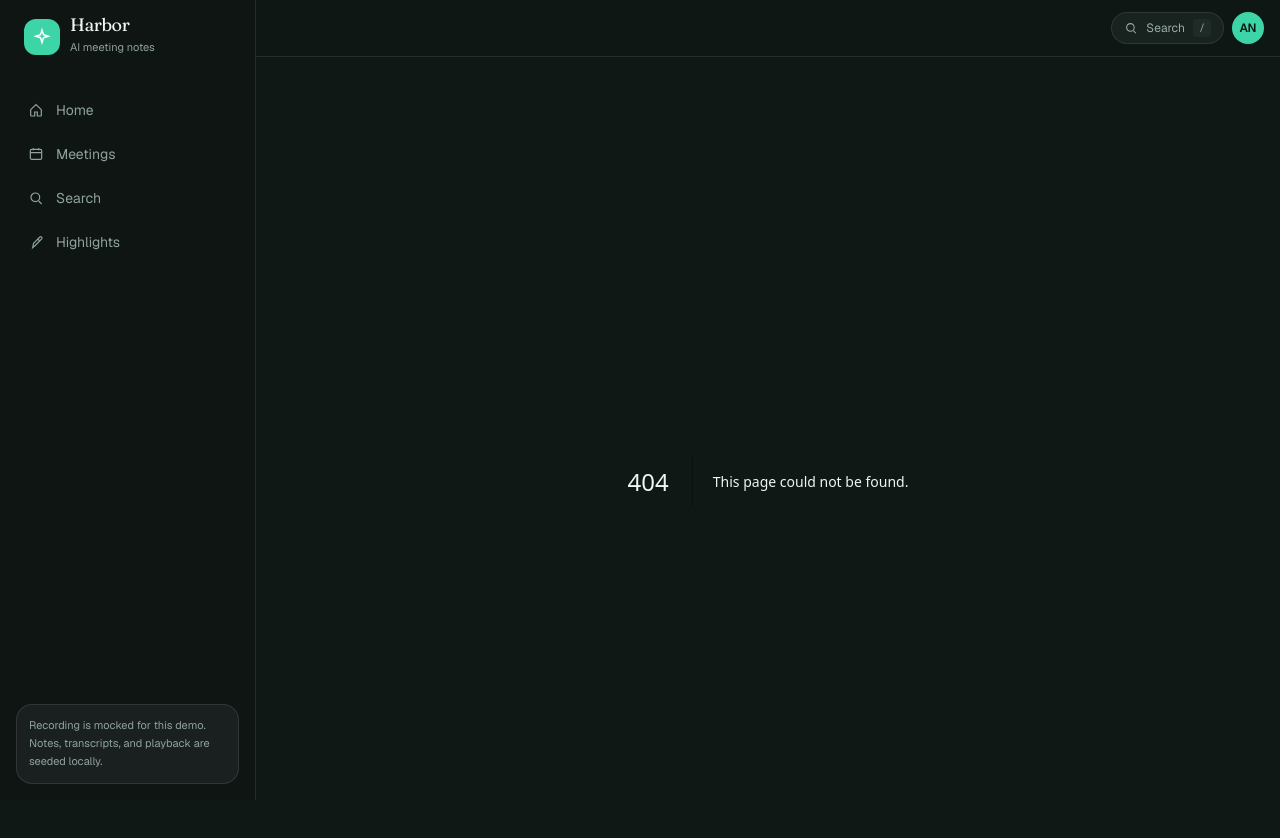
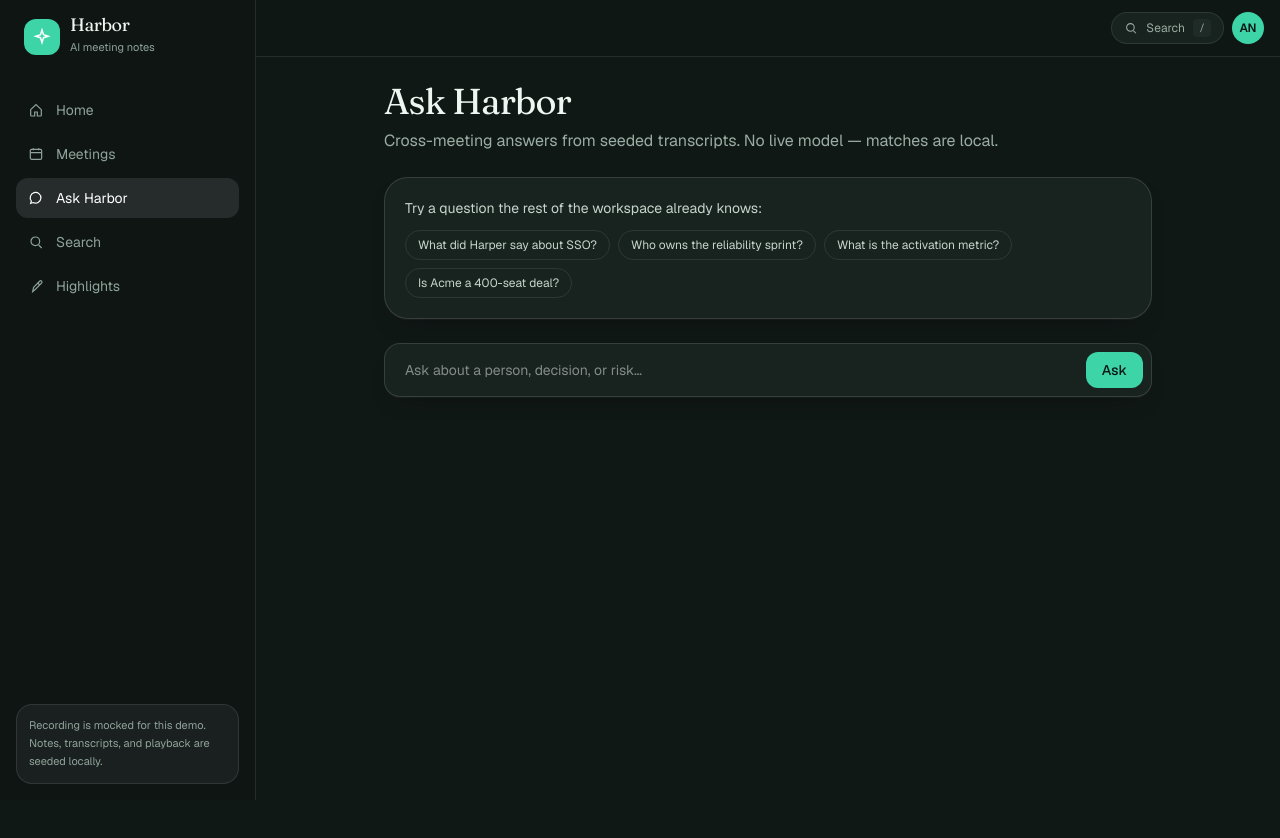
Before and after one commit to Anish2804/8x-fathom-clone, a Next.js app: page /ask in a window 1280 px wide. Before the commit this address had no page. Shown: the top 838 px of the page. After the commit the page ends 800 px from the top, so only its background shows below. Built offline with nearby package versions, Linux system fonts and the light colour scheme.

Commit message:
Add Ask Harbor, a cross-meeting Q&A over seeded transcripts.
Answers are local keyword matches with citations and links back to the source meeting, covering the Fathom-style ask flow without a live model.

Co-authored-by: Cursor <cursoragent@cursor.com>

```diff
--- /dev/null
+++ b/src/app/ask/page.tsx
@@ -0,0 +1,100 @@
+"use client";
+
+import Link from "next/link";
+import { useState } from "react";
+import { askHarbor, suggestedQuestions, type AskAnswer } from "@/lib/ask";
+
+export default function AskPage() {
+  const [q, setQ] = useState("");
+  const [log, setLog] = useState<{ role: "user" | "harbor"; text: string; citations?: AskAnswer["citations"] }[]>([]);
+
+  function submit(question: string) {
+    const trimmed = question.trim();
+    if (!trimmed) return;
+    const result = askHarbor(trimmed);
+    setLog((curr) => [
+      ...curr,
+      { role: "user", text: trimmed },
+      { role: "harbor", text: result.answer, citations: result.citations },
+    ]);
+    setQ("");
+  }
+
+  return (
+    <div className="mx-auto max-w-3xl">
+      <h1 className="font-[family-name:var(--font-display)] text-4xl tracking-tight">Ask Harbor</h1>
+      <p className="mt-2 text-[var(--muted)]">
+        Cross-meeting answers from seeded transcripts. No live model — matches are local.
+      </p>
+
+      <div className="mt-6 space-y-3">
+        {log.length === 0 && (
+          <div className="surface rounded-3xl p-5">
+            <p className="text-sm text-[var(--ink-soft)]">Try a question the rest of the workspace already knows:</p>
+            <div className="mt-3 flex flex-wrap gap-2">
+              {suggestedQuestions().map((item) => (
+                <button
+                  key={item}
+                  onClick={() => submit(item)}
+                  className="rounded-full border border-[var(--line)] px-3 py-1.5 text-left text-xs text-[var(--ink-soft)] hover:border-[var(--accent)]/40"
+                >
+                  {item}
+                </button>
+              ))}
+            </div>
+          </div>
+        )}
+        {log.map((entry, i) => (
+          <article
+            key={`${entry.role}-${i}`}
+            className={`rounded-3xl p-4 ${
+              entry.role === "user" ? "ml-8 border border-[var(--line)] bg-[var(--bg-muted)]" : "surface mr-8"
+            }`}
+          >
+            <p className="text-[11px] uppercase tracking-wider text-[var(--muted)]">
+              {entry.role === "user" ? "You" : "Harbor"}
+            </p>
+            <p className="mt-1 text-sm leading-relaxed text-[var(--ink-soft)]">{entry.text}</p>
+            {entry.citations && entry.citations.length > 0 && (
+              <ul className="mt-3 space-y-2">
+                {entry.citations.map((cite) => (
+                  <li key={cite.href + cite.snippet.slice(0, 12)}>
+                    <Link
+                      href={cite.href}
+                      className="block rounded-2xl border border-[var(--line)] px-3 py-2 hover:border-[var(--accent)]/40"
+                    >
+                      <p className="text-[11px] text-[var(--accent)]">
+                        {cite.speaker} · {cite.meetingTitle}
+                      </p>
+                      <p className="mt-0.5 text-xs text-[var(--muted)]">{cite.snippet}</p>
+                    </Link>
+                  </li>
+                ))}
+              </ul>
+            )}
+          </article>
+        ))}
+      </div>
+
+      <form
+        className="sticky bottom-4 mt-6"
+        onSubmit={(e) => {
+          e.preventDefault();
+          submit(q);
+        }}
+      >
+        <div className="surface flex gap-2 rounded-2xl p-2">
+          <input
+            value={q}
+            onChange={(e) => setQ(e.target.value)}
+            placeholder="Ask about a person, decision, or risk…"
+            className="min-w-0 flex-1 bg-transparent px-3 py-2 text-sm outline-none"
+          />
+          <button type="submit" className="rounded-xl bg-[var(--accent)] px-4 text-sm font-medium text-[#0c1613]">
+            Ask
+          </button>
+        </div>
+      </form>
+    </div>
+  );
+}
--- a/src/components/AppShell.tsx
+++ b/src/components/AppShell.tsx
@@ -4,6 +4,7 @@ import Link from "next/link";
 import { usePathname, useRouter } from "next/navigation";
 import { useEffect, useState, type ReactNode } from "react";
 import {
+  IconAsk,
   IconCalendar,
   IconHome,
   IconMark,
@@ -15,6 +16,7 @@ import {
 const links = [
   { href: "/", label: "Home", icon: IconHome },
   { href: "/meetings", label: "Meetings", icon: IconCalendar },
+  { href: "/ask", label: "Ask Harbor", icon: IconAsk },
   { href: "/search", label: "Search", icon: IconSearch },
   { href: "/highlights", label: "Highlights", icon: IconMark },
 ];
--- a/src/components/icons.tsx
+++ b/src/components/icons.tsx
@@ -160,3 +160,20 @@ export function IconSkipFwd(props: IconProps) {
     </svg>
   );
 }
+
+export function IconAsk(props: IconProps) {
+  return (
+    <svg viewBox="0 0 24 24" fill="none" stroke="currentColor" strokeWidth="1.8" {...props}>
+      <path d="M5 16.5 4 20l3.8-1.2A8 8 0 1 0 5 16.5Z" />
+    </svg>
+  );
+}
+
+export function IconTrends(props: IconProps) {
+  return (
+    <svg viewBox="0 0 24 24" fill="none" stroke="currentColor" strokeWidth="1.8" {...props}>
+      <path d="M4 16.5 9 11l3.5 3.5L20 7" />
+      <path d="M14.5 7H20v5.5" />
+    </svg>
+  );
+}
--- /dev/null
+++ b/src/lib/ask.ts
@@ -0,0 +1,98 @@
+import { meetings } from "@/data/meetings";
+
+export type AskCitation = {
+  meetingId: string;
+  meetingTitle: string;
+  speaker: string;
+  snippet: string;
+  href: string;
+};
+
+export type AskAnswer = {
+  answer: string;
+  citations: AskCitation[];
+};
+
+function tokenize(q: string): string[] {
+  return q
+    .toLowerCase()
+    .replace(/[^\p{L}\p{N}\s]/gu, " ")
+    .split(/\s+/)
+    .filter((w) => w.length > 2 && !["what", "who", "when", "where", "does", "did", "the", "and", "for", "about", "from", "with", "this", "that", "were", "was"].includes(w));
+}
+
+function scoreText(text: string, tokens: string[]): number {
+  const hay = text.toLowerCase();
+  return tokens.reduce((n, t) => n + (hay.includes(t) ? 1 : 0), 0);
+}
+
+export function askHarbor(question: string): AskAnswer {
+  const tokens = tokenize(question);
+  if (tokens.length === 0) {
+    return {
+      answer: "Ask about a person, a decision, or a phrase from the seeded meetings — for example “What did Harper say about SSO?”",
+      citations: [],
+    };
+  }
+
+  const hits: (AskCitation & { score: number })[] = [];
+
+  for (const meeting of meetings.filter((m) => m.status === "ready")) {
+    for (const line of meeting.transcript) {
+      const score = scoreText(line.text, tokens);
+      if (score === 0) continue;
+      const speaker = meeting.participants.find((p) => p.id === line.speakerId)?.name ?? "Someone";
+      hits.push({
+        score,
+        meetingId: meeting.id,
+        meetingTitle: meeting.title,
+        speaker,
+        snippet: line.text,
+        href: `/meetings/${meeting.id}?t=${line.startMs}&line=${line.id}`,
+      });
+    }
+    const summaryScore = scoreText(
+      [meeting.overview, ...meeting.takeaways, ...meeting.decisions].join(" "),
+      tokens,
+    );
+    if (summaryScore > 0) {
+      hits.push({
+        score: summaryScore,
+        meetingId: meeting.id,
+        meetingTitle: meeting.title,
+        speaker: "AI summary",
+        snippet: meeting.takeaways[0] ?? meeting.overview.slice(0, 160),
+        href: `/meetings/${meeting.id}#summary`,
+      });
+    }
+  }
+
+  hits.sort((a, b) => b.score - a.score);
+  const top = hits.slice(0, 5);
+  if (!top.length) {
+    return {
+      answer: "Nothing in the seeded workspace matched that question. Try a name (Harper, Leah) or a topic (SSO, activation, reliability).",
+      citations: [],
+    };
+  }
+
+  const uniqueMeetings = [...new Set(top.map((h) => h.meetingTitle))];
+  const lead = top[0];
+  const answer = `${lead.speaker} in “${lead.meetingTitle}”: ${lead.snippet}${
+    uniqueMeetings.length > 1 ? ` Related notes also show up in ${uniqueMeetings.slice(1).join(", ")}.` : ""
+  }`;
+
+  return {
+    answer,
+    citations: top.map(({ score: _s, ...rest }) => rest),
+  };
+}
+
+export function suggestedQuestions(): string[] {
+  return [
+    "What did Harper say about SSO?",
+    "Who owns the reliability sprint?",
+    "What is the activation metric?",
+    "Is Acme a 400-seat deal?",
+  ];
+}
```
